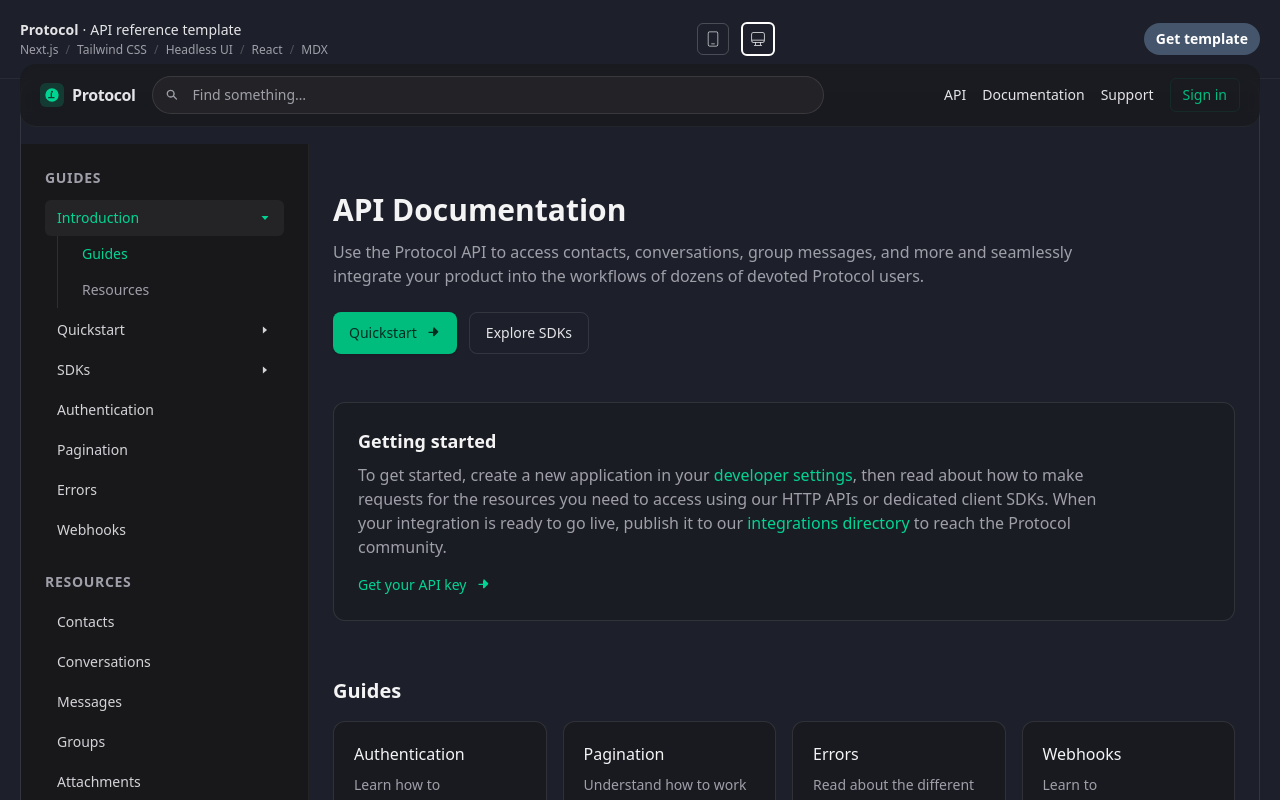
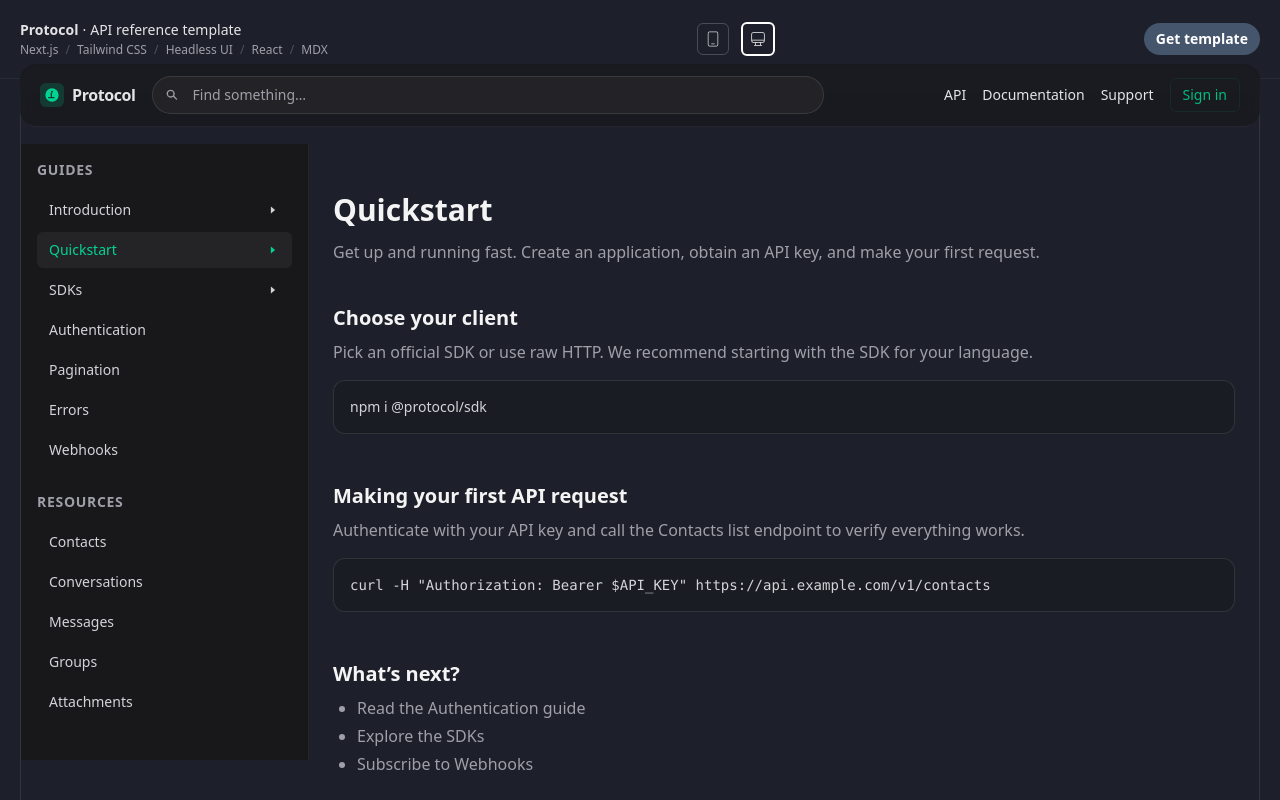
Before and after one commit to AmanKumar9958/seyuna-assignment, a React (Vite) app: page /quickstart in a window 1280 px wide. Shown: the top 800 px of the page. Built offline with nearby package versions, Linux system fonts and the light colour scheme.

Commit message:
- Fixed the URL visibility

```diff
--- a/src/App.jsx
+++ b/src/App.jsx
@@ -1,4 +1,4 @@
-import { MemoryRouter, Routes, Route, Navigate } from 'react-router-dom'
+import { BrowserRouter, Routes, Route, Navigate } from 'react-router-dom'
 import Topbar from './components/Topbar.jsx'
 import Sidebar from './components/Sidebar.jsx'
 import PreviewToolbar from './components/PreviewToolbar.jsx'
@@ -20,8 +20,8 @@ import Attachments from './pages/resources/Attachments.jsx'
 
 export default function App() {
         return (
-            // MemoryRouter keeps navigation in memory without updating the browser URL path
-            <MemoryRouter initialEntries={["/introduction"]}>
+            // BrowserRouter updates the visible URL (e.g., /introduction, /quickstart)
+            <BrowserRouter>
             <div className="min-h-dvh bg-[#1D202A] text-zinc-200">
                 <PreviewToolbar />
                 <div className="mx-5 rounded-2xl border border-white/10">
@@ -56,6 +56,6 @@ export default function App() {
                     </div>
                 </div>
                     </div>
-                </MemoryRouter>
+                </BrowserRouter>
     )
 }
--- a/src/components/NavGroup.jsx
+++ b/src/components/NavGroup.jsx
@@ -28,11 +28,19 @@ export default function NavGroup({ title, items, subMap = {}, prefix = '', ancho
         }, [])
 
         const handleClick = (item) => {
-            if (subMap[item]?.length) {
+            const hasChildren = subMap[item]?.length
+            if (hasChildren) {
                 setOpenItem((curr) => (curr === item ? null : item))
-                // If this item owns anchors (e.g., Introduction), also ensure we are on its parent route
-                if (anchorParent && subMap[item].some((c) => anchorMap?.[c])) {
+                const isAnchorOwner = anchorParent && subMap[item].some((c) => anchorMap?.[c])
+                if (isAnchorOwner) {
+                    // E.g., "Introduction" anchors live on /introduction
                     if (location.pathname !== anchorParent) navigate(anchorParent)
+                } else {
+                    // For parents with children that are not anchor owners (e.g., Quickstart),
+                    // also navigate to their own route so the right panel updates.
+                    const slug = item.toLowerCase().replace(/\s+/g, '-')
+                    const path = prefix ? `/${prefix}/${slug}` : `/${slug}`
+                    if (location.pathname !== path) navigate(path)
                 }
             } else {
                 // Clicking an item without children collapses any open submenu
@@ -81,17 +89,15 @@ export default function NavGroup({ title, items, subMap = {}, prefix = '', ancho
                                 {hasChildren && expanded && (
                                     <div className="ml-3 border-l border-white/10 pl-3">
                                         {subMap[item].map((child) => {
+                                            // Case 1: Anchors owned by a specific parent page (e.g., Introduction)
                                             const anchorId = anchorMap?.[child]
                                             if (anchorParent && anchorId) {
                                                 const isActiveAnchor = location.pathname === anchorParent && activeAnchor === anchorId
                                                 const onClick = (e) => {
                                                     e.preventDefault()
-                                                                                            // Ensure we are on the introduction route (without changing URL visibly)
                                                     if (location.pathname !== anchorParent) navigate(anchorParent)
-                                                                                            // Smooth scroll to the section id
                                                     const el = document.getElementById(anchorId)
                                                     if (el) el.scrollIntoView({ behavior: 'smooth', block: 'start' })
-                                                                                            // Locally mark active anchor (no hash updates)
                                                     setActiveAnchor(anchorId)
                                                 }
                                                 return (
@@ -109,7 +115,37 @@ export default function NavGroup({ title, items, subMap = {}, prefix = '', ancho
                                                 )
                                             }
 
-                                                            // Default: navigate to a separate route
+                                            // Case 2: Children as in-page anchors of their parent page (e.g., Quickstart subsections)
+                                            if (!prefix) {
+                                                const parentSlug = item.toLowerCase().replace(/\s+/g, '-')
+                                                const parentPath = `/${parentSlug}`
+                                                const childAnchor = child
+                                                    .toLowerCase()
+                                                    .replace(/['’`]/g, '')
+                                                    .replace(/[^a-z0-9\s-]/g, '')
+                                                    .replace(/\s+/g, '-')
+                                                const onClick = (e) => {
+                                                    e.preventDefault()
+                                                    if (location.pathname !== parentPath) navigate(parentPath)
+                                                    // Delay to allow navigation render before scrolling
+                                                    requestAnimationFrame(() => {
+                                                        const el = document.getElementById(childAnchor)
+                                                        if (el) el.scrollIntoView({ behavior: 'smooth', block: 'start' })
+                                                    })
+                                                }
+                                                return (
+                                                    <a
+                                                        key={child}
+                                                        href="#"
+                                                        onClick={onClick}
+                                                        className="block rounded-md px-3 py-2 text-sm text-zinc-400 hover:bg-white/5 hover:text-zinc-200"
+                                                    >
+                                                        {child}
+                                                    </a>
+                                                )
+                                            }
+
+                                            // Case 3: Fallback to route navigation (for resources children with prefix)
                                             const childSlug = child.toLowerCase().replace(/\s+/g, '-')
                                             const childPath = prefix ? `/${prefix}/${childSlug}` : `/${childSlug}`
                                             return (
--- a/src/components/Sidebar.jsx
+++ b/src/components/Sidebar.jsx
@@ -2,7 +2,7 @@ import NavGroup from './NavGroup.jsx'
 
 export default function Sidebar() {
     return (
-        <aside className="hidden w-72 shrink-0 self-start sticky top-24 border-r border-white/5 bg-[#18181B] p-6 lg:block">
+        <aside className="hidden w-72 shrink-0 self-start sticky top-24 border-r border-white/5 bg-[#18181B] p-4 lg:block">
             <NavGroup
                 title="Guides"
                 items={['Introduction', 'Quickstart', 'SDKs', 'Authentication', 'Pagination', 'Errors', 'Webhooks']}
--- a/src/pages/guides/Quickstart.jsx
+++ b/src/pages/guides/Quickstart.jsx
@@ -1,10 +1,39 @@
 export default function Quickstart() {
   return (
-    <div className="px-4 py-8 sm:py-10">
-      <h1 className="text-2xl font-semibold text-zinc-100">Quickstart</h1>
+    <div className="px-6 py-8 sm:py-12">
+      <h1 className="text-3xl font-semibold text-zinc-100">Quickstart</h1>
       <p className="mt-3 max-w-3xl text-zinc-400">
         Get up and running fast. Create an application, obtain an API key, and make your first request.
       </p>
+
+      <section id="choose-your-client" className="mt-10 scroll-mt-24">
+        <h2 className="text-xl font-semibold text-zinc-100">Choose your client</h2>
+        <p className="mt-2 max-w-3xl text-zinc-400">
+          Pick an official SDK or use raw HTTP. We recommend starting with the SDK for your language.
+        </p>
+        <div className="mt-4 rounded-xl border border-white/10 bg-zinc-900/40 p-4 text-sm text-zinc-300">
+          npm i @protocol/sdk
+        </div>
+      </section>
+
+      <section id="making-your-first-api-request" className="mt-12 scroll-mt-24">
+        <h2 className="text-xl font-semibold text-zinc-100">Making your first API request</h2>
+        <p className="mt-2 max-w-3xl text-zinc-400">
+          Authenticate with your API key and call the Contacts list endpoint to verify everything works.
+        </p>
+        <div className="mt-4 rounded-xl border border-white/10 bg-zinc-900/40 p-4">
+          <pre className="text-sm text-zinc-300">{`curl -H "Authorization: Bearer $API_KEY" https://api.example.com/v1/contacts`}</pre>
+        </div>
+      </section>
+
+      <section id="whats-next" className="mt-12 scroll-mt-24">
+        <h2 className="text-xl font-semibold text-zinc-100">What’s next?</h2>
+        <ul className="mt-2 list-disc space-y-1 pl-6 text-zinc-400">
+          <li>Read the Authentication guide</li>
+          <li>Explore the SDKs</li>
+          <li>Subscribe to Webhooks</li>
+        </ul>
+      </section>
     </div>
   )
 }
```
Lines whose indentation alone changed are shown as unchanged.
